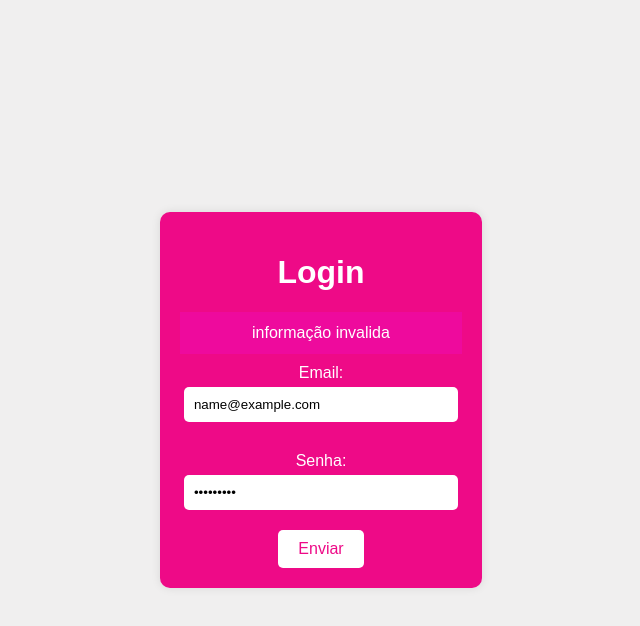
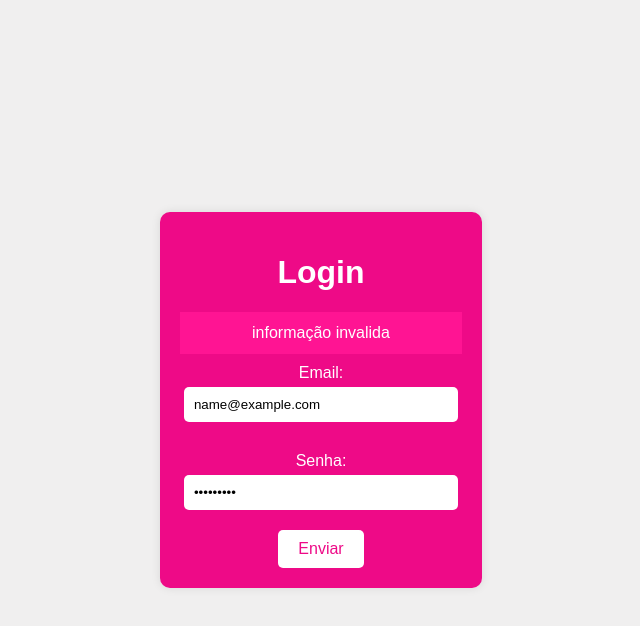
Before and after one commit to 08Gaby08/Loginpage, a React (Vite) app: page /login in a window 1280 px wide. Both pictures are taken after typing "name@example.com", "Sample123" into the empty fields and a click on the button "Enviar". Shown: the top 626 px of the page, without its empty margins (319-959 px from the left). Built offline with nearby package versions, Linux system fonts and the light colour scheme.

Commit message:
mudança de cor

```diff
--- a/src/Login.jsx
+++ b/src/Login.jsx
@@ -68,7 +68,7 @@ function Login() {
       <h1>Login</h1>
       {msg && <div style={{
         color: "white",
-        background: "#ee0a9d",
+        background: "#FF1493",
         padding: "12px",
       }}>
         {msg}
```
